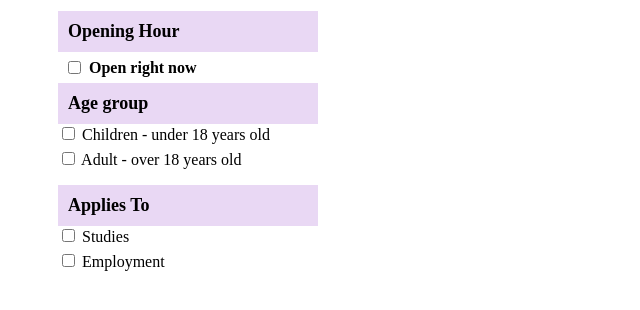
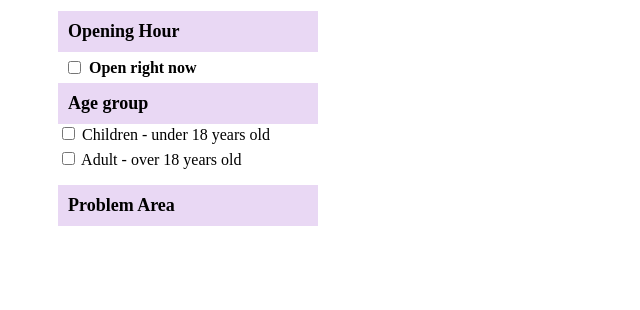
Before and after one commit to noQ-sweden/noq_backend_python, a Django app: template noq_django/backend/templates/resource_list.html in a window 1280 px wide. Shown: the part 208-518 px from the top of the page, without its empty margins (0-640 px from the left). Run offline with Django 4.2, Linux system fonts and the light colour scheme; the template is opened without the code that fills it, so the values that code supplies are empty.

Commit message:
Problem area added

```diff
--- a/noq_django/backend/templates/resource_list.html
+++ b/noq_django/backend/templates/resource_list.html
@@ -88,20 +88,16 @@
             </form>
             <form method="get" id="applies-to-form">
                 <div style="background-color: #e9d8f4; padding: 10px;">
-                    <span style="font-weight: bold; font-size: 18px;">Applies To</span>
+                    <span style="font-weight: bold; font-size: 18px;">Problem Area</span>
                 </div>
-                <label style="display: block; margin-bottom: 5px;">
-                    <input type="checkbox" name="applies_to" value="studies"
-                        {% if 'studies' in applies_to_filter %}checked{% endif %}
-                        onchange="this.form.submit()">
-                    Studies
-                </label>
-                <label style="display: block;">
-                    <input type="checkbox" name="applies_to" value="employment"
-                        {% if 'employment' in applies_to_filter %}checked{% endif %}
-                        onchange="this.form.submit()">
-                    Employment
-                </label>
+                {% for tag in applies_to_options %}
+    <label style="display: block; margin-bottom: 5px;">
+        <input type="checkbox" name="applies_to" value="{{ tag }}"
+            {% if tag in applies_to_filter %}checked{% endif %}
+            onchange="this.form.submit()">
+        {{ tag }}
+    </label>
+{% endfor %}
 
                 <!-- Preserve filters -->
                 {% if search %}
--- a/noq_django/backend/views.py
+++ b/noq_django/backend/views.py
@@ -16,6 +16,7 @@ from django.utils import timezone
 from django.contrib.auth.decorators import login_required
 from .models import Resource
 from django.db.models import Q
+from .models import APPLIES_TO_OPTIONS
 
 
 
@@ -441,6 +442,7 @@ def resource_list(request):
         "eu_citizen": eu_citizen,
         "target_group_filter": target_group_filter,
         "applies_to_filter": applies_to_filter,
+        "applies_to_options": APPLIES_TO_OPTIONS,
 
 
     }
```
Also changed, not shown: noq_django/backend/models.py (+8 -0 lines), noq_django/backend/scripts/generate_data.py (+9 -2 lines).
